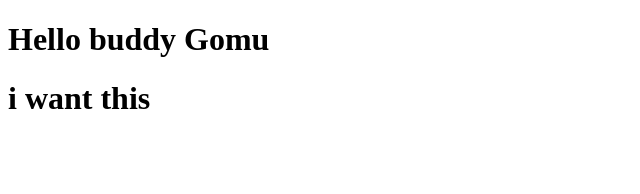
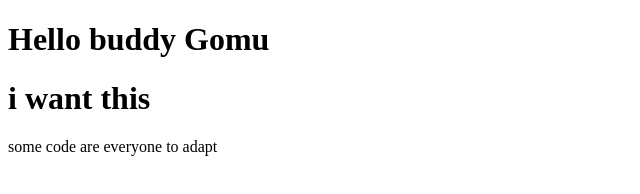
Before and after one commit to arthisvari/samplework, a plain HTML site: page index.html in a window 1280 px wide. Shown: the whole page, without its empty margins (0-640 px from the left). Drawn offline with Linux system fonts and the light colour scheme.

Commit message:
Update index.html

```diff
--- a/index.html
+++ b/index.html
@@ -8,5 +8,6 @@
 <body>
     <h1>Hello buddy Gomu</h1>
     <h1>i want this</h1>
+    some code are everyone to adapt
 </body>
 </html>
```
